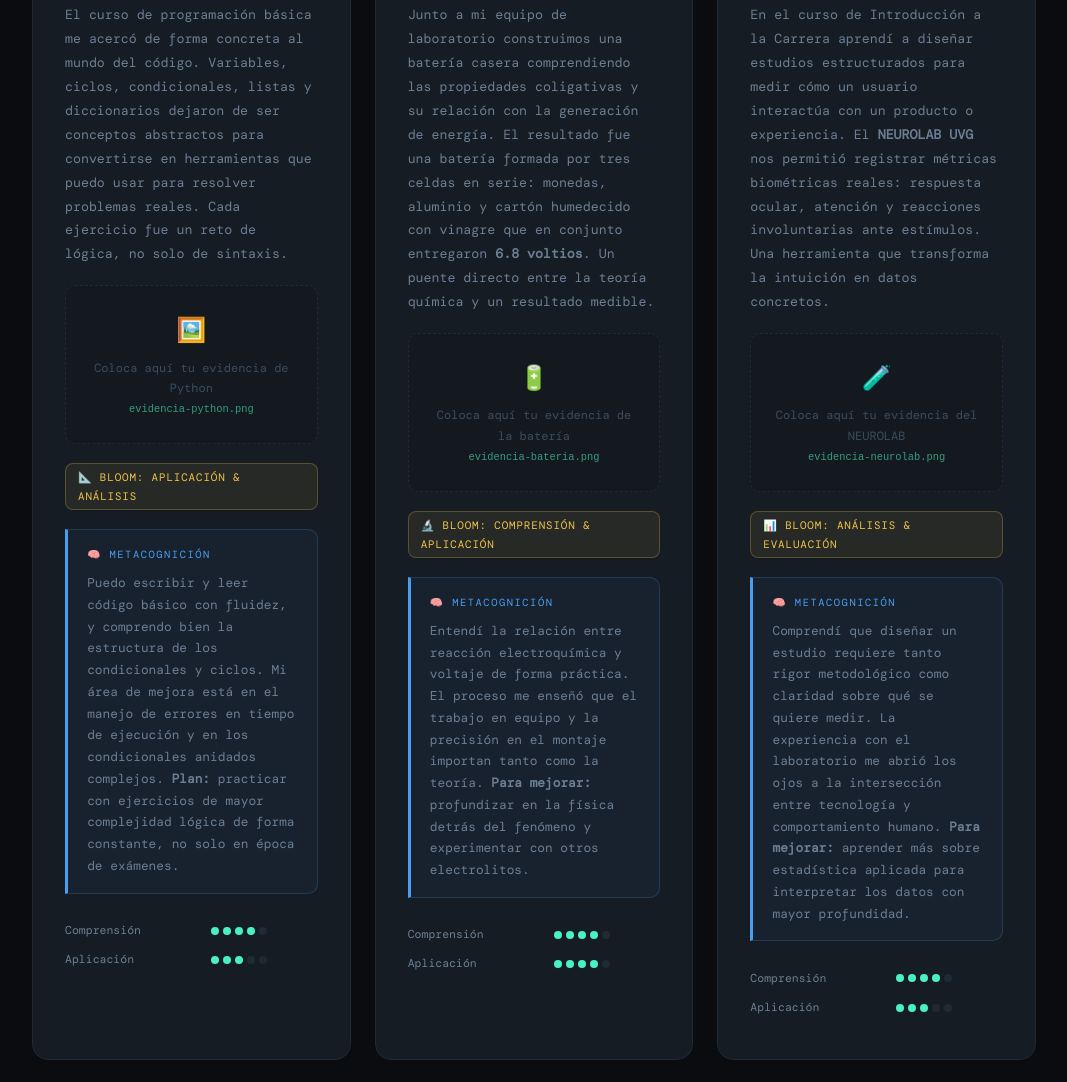
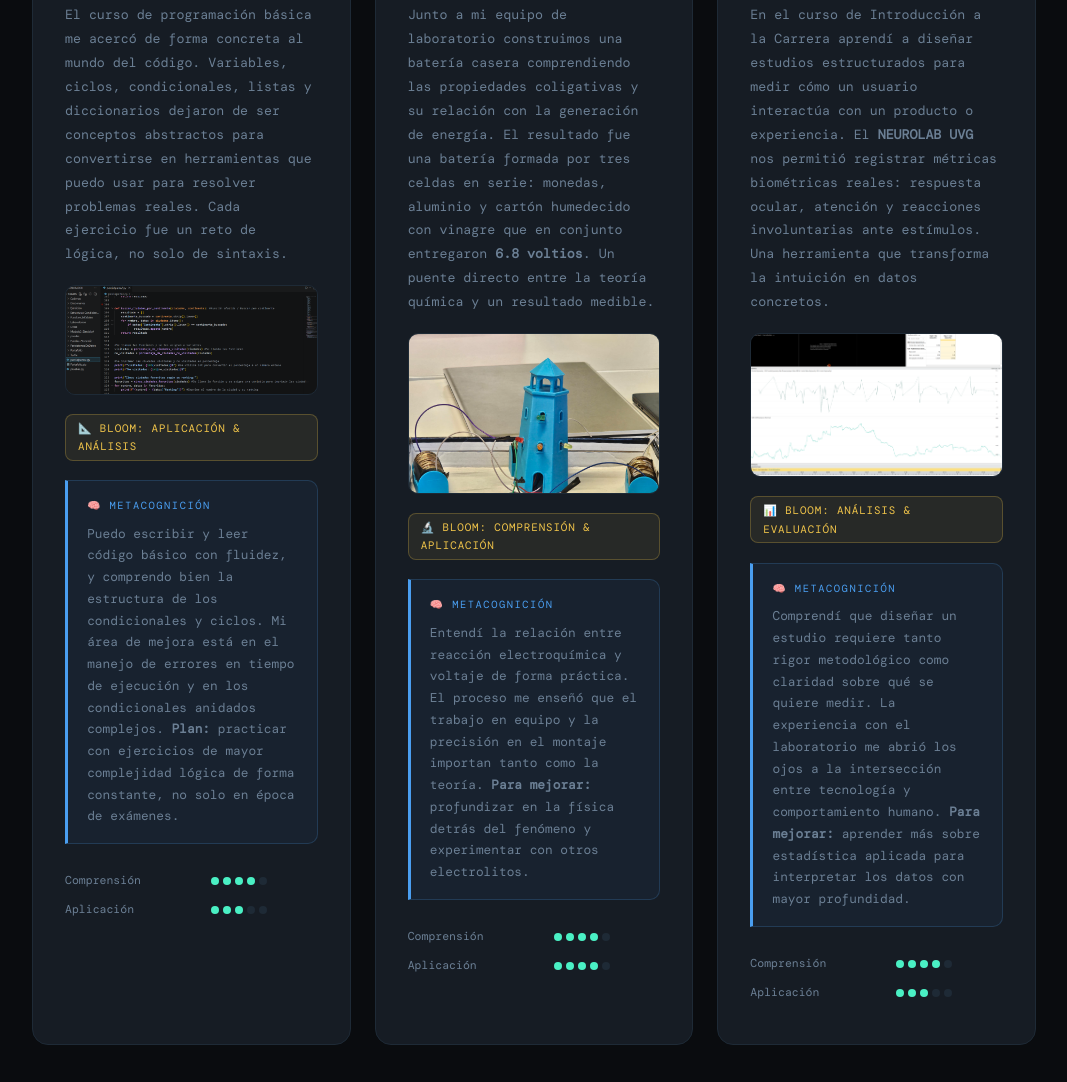
Before and after one commit to davidPablo-ddmpc/portfolio, a plain HTML site: page index.html in a window 1280 px wide. Shown: the part 3571-4653 px from the top of the page, without its empty margins (106-1173 px from the left). Drawn offline with nearby package versions, Linux system fonts and the light colour scheme; a web font is replaced by a local one.

Commit message:
Replace evidence boxes with image elements

```diff
--- a/index.html
+++ b/index.html
@@ -792,11 +792,7 @@
           problemas reales. Cada ejercicio fue un reto de lógica, no solo de sintaxis.
         </div>
 
-        <div class="evidence-box">
-          <span>🖼️</span>
-          Coloca aquí tu evidencia de Python<br>
-          <code style="font-size:.65rem; color:var(--accent); opacity:.6;">evidencia-python.png</code>
-        </div>
+        <img src="evidencia-python.png" alt="Evidencia Python" style="width:100%; border-radius:10px; border:1px solid var(--border);">
 
         <div class="bloom-badge">📐 Bloom: Aplicación &amp; Análisis</div>
 
@@ -841,11 +837,7 @@
           y un resultado medible.
         </div>
 
-        <div class="evidence-box">
-          <span>🔋</span>
-          Coloca aquí tu evidencia de la batería<br>
-          <code style="font-size:.65rem; color:var(--accent); opacity:.6;">evidencia-bateria.png</code>
-        </div>
+        <img src="evidencia-bateria.png" alt="Batería casera" style="width:100%; border-radius:10px; border:1px solid var(--border);">
 
         <div class="bloom-badge">🔬 Bloom: Comprensión &amp; Aplicación</div>
 
@@ -888,11 +880,7 @@
           Una herramienta que transforma la intuición en datos concretos.
         </div>
 
-        <div class="evidence-box">
-          <span>🧪</span>
-          Coloca aquí tu evidencia del NEUROLAB<br>
-          <code style="font-size:.65rem; color:var(--accent); opacity:.6;">evidencia-neurolab.png</code>
-        </div>
+        <img src="evidencia-neurolab.png" alt="NEUROLAB UVG" style="width:100%; border-radius:10px; border:1px solid var(--border);">
 
         <div class="bloom-badge">📊 Bloom: Análisis &amp; Evaluación</div>
 
```
